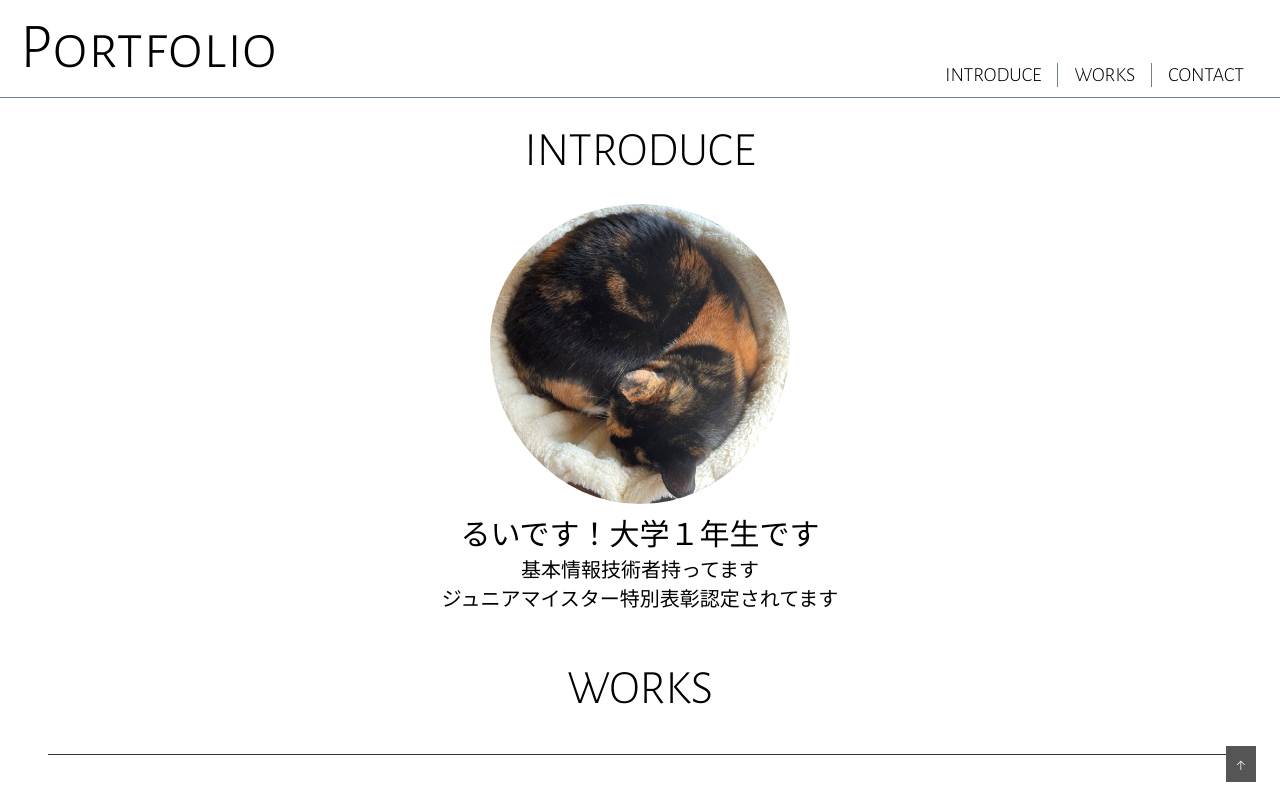
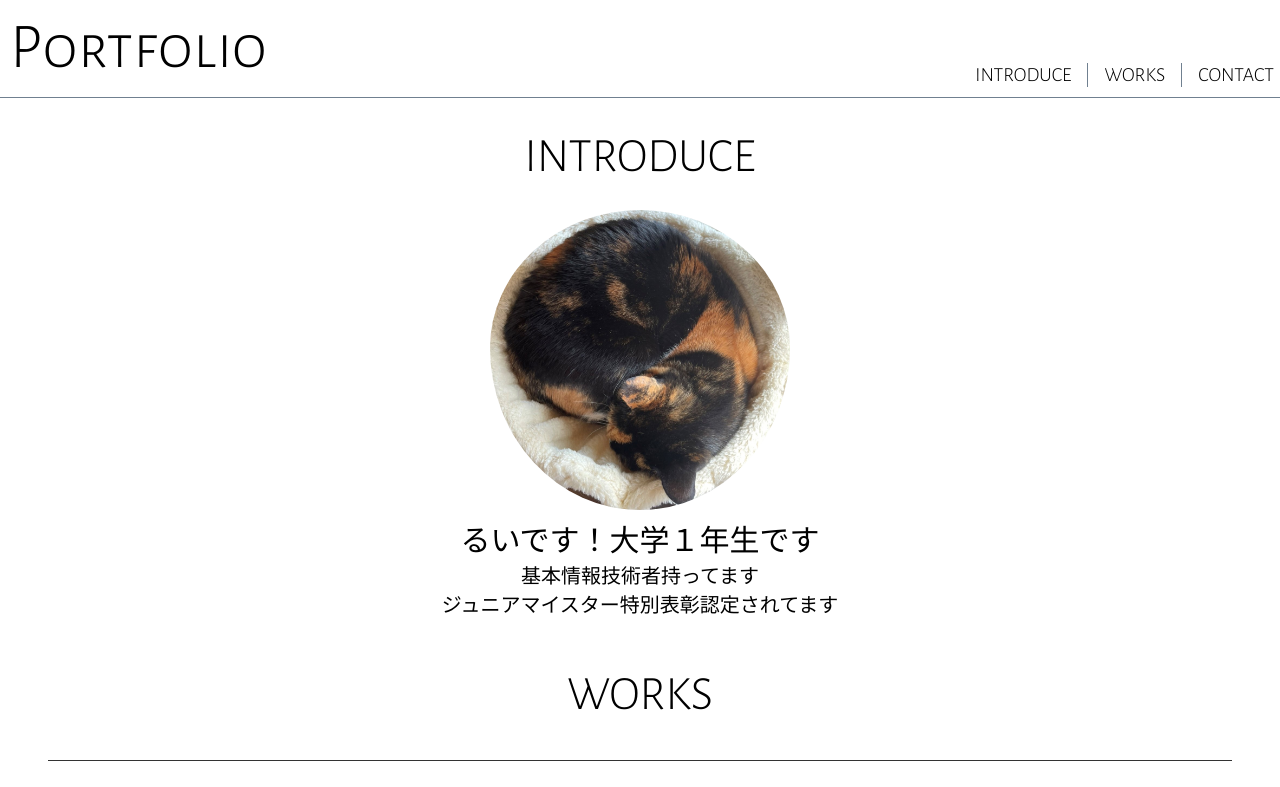
Before and after one commit to rui-314/rui-314.github.io, a plain HTML site: page index.html in a window 1280 px wide. Shown: the top 787 px of the page. Drawn offline with nearby package versions, Linux system fonts and the light colour scheme.

Commit message:
Update style.css

```diff
--- a/css/style.css
+++ b/css/style.css
@@ -46,8 +46,18 @@ p{
 
 /* header */
 header{
-    padding: 10px 20px;
+    padding: 10px 10px;
+    position: fixed;
+    top: 0;
+    width: 100%;
     border-bottom: 1px solid #708090;
+    transition: background-color .3s, box-shadow .3s;
+    z-index: 1;
+}
+
+header.scrolled{
+    background: rgba(255,255,255,.95);
+    box-shadow: 0 0 4px rgba(0,0,0,.3);
 }
 
 header .container{
@@ -81,6 +91,10 @@ header .container .menu li + li {
 main section{
     text-align: center;
     padding: 24px 0;
+}
+
+main section#introduce{
+    padding: 128px 0 24px;
 }
 
 main section h1{
@@ -142,7 +156,14 @@ footer .up{
 }
 
 footer .up a{
-    padding: 8px 10px;
+    padding: 10px 16px;
     background: #555;
     color: #fff;
+    opacity: 0;
+    font-size: 32px;
+    transition: opacity .3s;
 }
+
+#nav.scrolled{
+    opacity: 1;
+}
```
